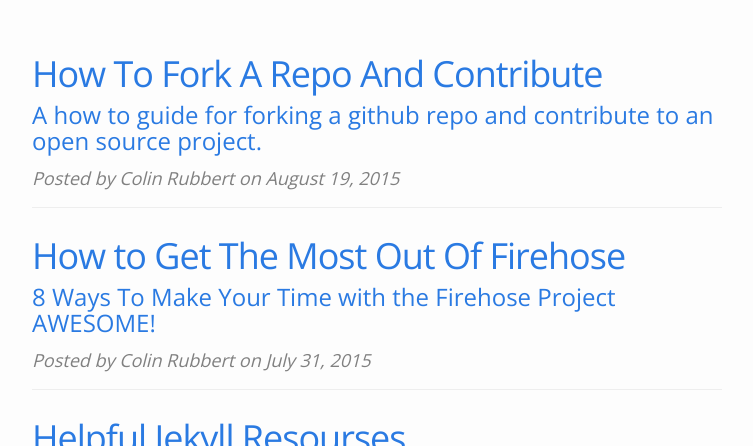
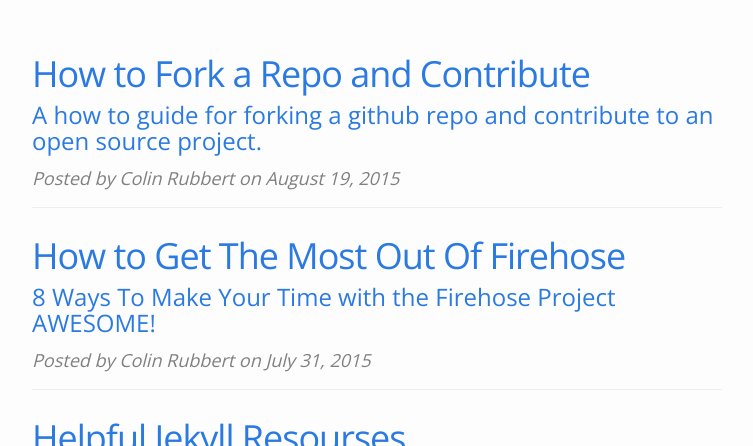
Before and after one commit to FirehoseCommunity/community.thefirehoseproject.com, a Jekyll site: the page built from index.html, in a window 1280 px wide and 900 px high, cut to the strip 454-900 px from the top of the window. Shown: the whole strip, without its empty margins (263-1016 px from the left). Built offline with Jekyll 4.4.1, drawn with Linux system fonts in a browser that asks for light colours; nearby versions of some CDN libraries.

```diff
--- a/_posts/2015-08-19-How-To-Fork-A-Repo-And-Contribute.markdown
+++ b/_posts/2015-08-19-How-To-Fork-A-Repo-And-Contribute.markdown
@@ -1,6 +1,6 @@
 ---
 layout:     post
-title:      "How To Fork A Repo And Contribute"
+title:      "How to Fork a Repo and Contribute"
 subtitle:   "A how to guide for forking a github repo and contribute to an open source project."
 date:       2015-08-19 19:00:00
 author:     "Colin Rubbert"
```
